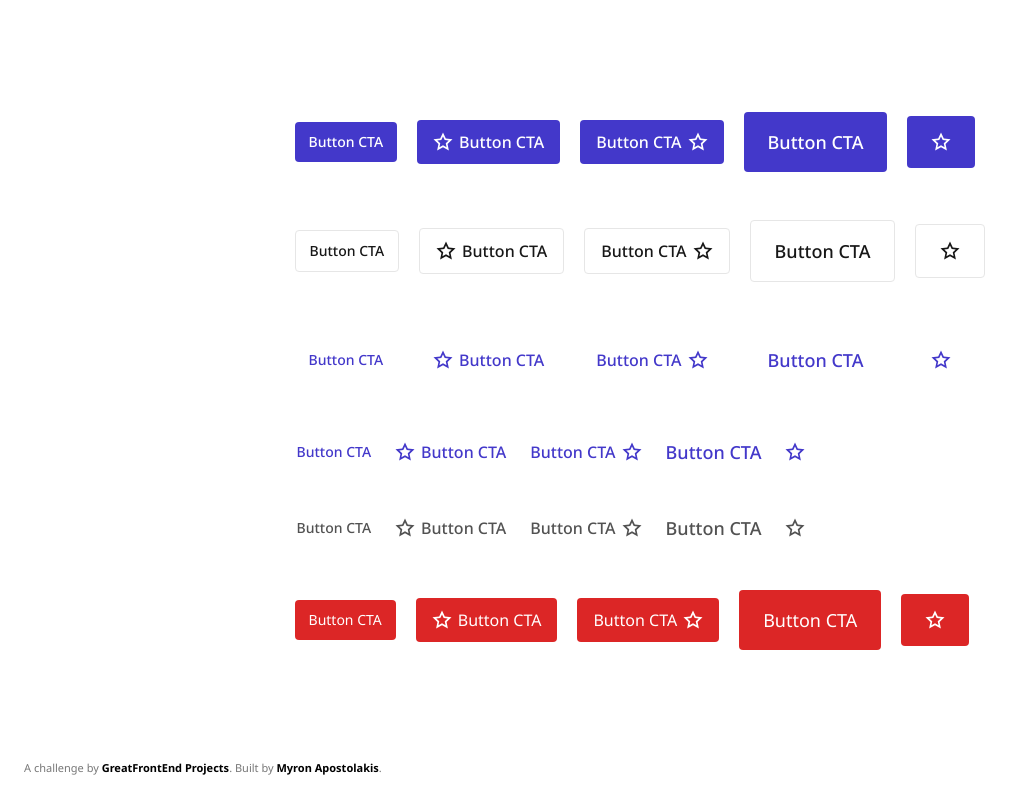
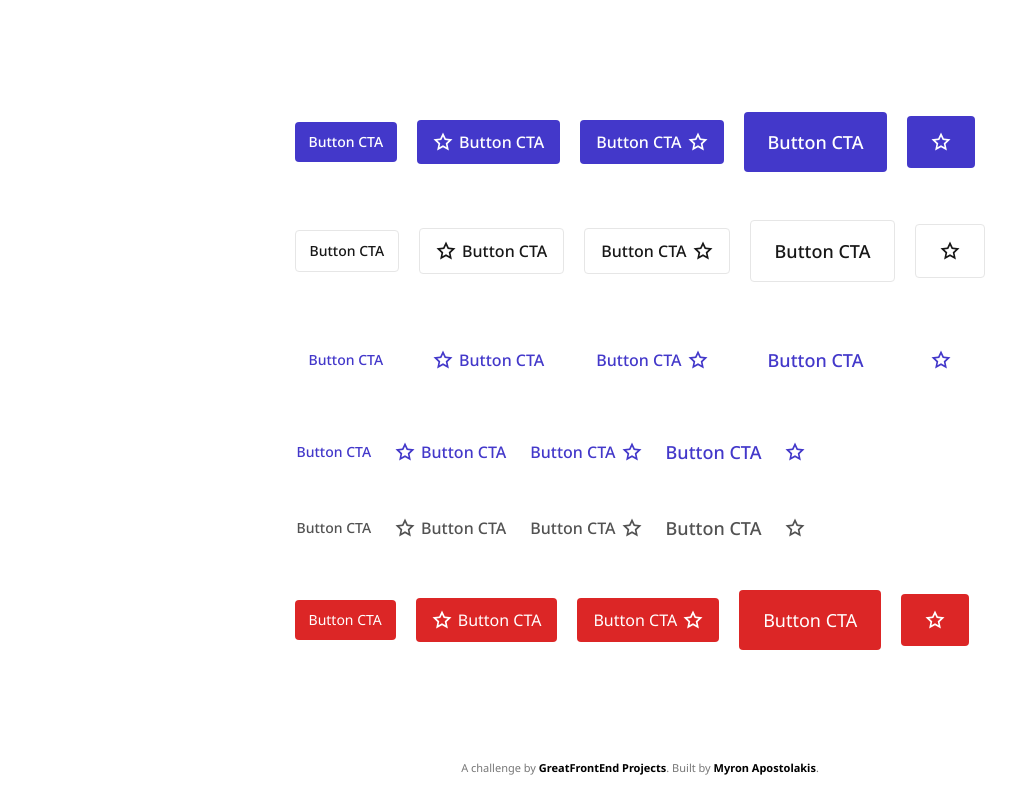
Before and after one commit to myapos/button-component, a Vue app: page / in a window 1280 px wide. Shown: the whole page, without its empty margins (0-1024 px from the left). Built offline with nearby package versions, Linux system fonts and the light colour scheme.

Commit message:
center credits

```diff
--- a/src/assets/base.css
+++ b/src/assets/base.css
@@ -26,7 +26,6 @@ body {
   color: #777;
   position: fixed;
   bottom: 24px;
-  left: 24px;
   font-size: 11px;
   text-align: center;
 }
```
